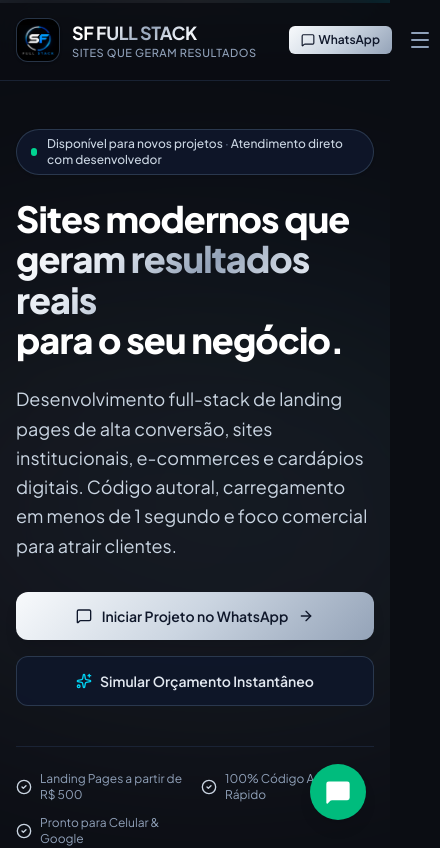
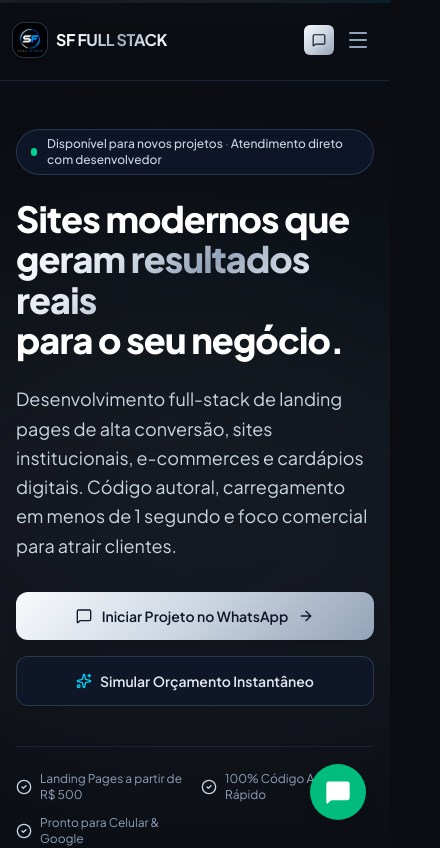
Before and after one commit to leosantosCODED77/SF-fullstack, a React (Vite) app: page / in a window 390 px wide. Shown: the top 848 px of the page, 440 px wide, since content can reach past the window. Built offline with nearby package versions, Linux system fonts and the light colour scheme.

Commit message:
fix: corrigir posicionamento do menu em celulares

```diff
--- a/src/components/Navbar.tsx
+++ b/src/components/Navbar.tsx
@@ -22,10 +22,10 @@ export default function Navbar({ onOpenInstagram, onOpenSimulator, onOpenBriefin
 
   return (
     <header className="sticky top-0 z-50 w-full backdrop-blur-xl bg-[#0B0D13]/85 border-b border-slate-800/80 transition-all duration-200">
-      <div className="max-w-7xl mx-auto px-4 sm:px-6 lg:px-8 h-20 flex items-center justify-between gap-8">
+      <div className="max-w-7xl mx-auto px-3 sm:px-6 lg:px-8 h-20 flex items-center justify-between gap-2 sm:gap-8">
         {/* Zone 1: Brand Wordmark (Strict Top Bar Contract) */}
-        <a href="#" className="flex items-center gap-3 group shrink-0">
-          <div className="w-11 h-11 rounded-xl overflow-hidden border border-slate-700/80 bg-black flex items-center justify-center relative shadow-sm group-hover:border-slate-500 transition-colors">
+        <a href="#" className="flex items-center gap-2 sm:gap-3 group shrink-0">
+          <div className="w-9 h-9 sm:w-11 sm:h-11 shrink-0 rounded-xl overflow-hidden border border-slate-700/80 bg-black flex items-center justify-center relative shadow-sm group-hover:border-slate-500 transition-colors">
             <img
               src={siteConfig.logoPath}
               alt="SF Full Stack"
@@ -33,10 +33,10 @@ export default function Navbar({ onOpenInstagram, onOpenSimulator, onOpenBriefin
             />
           </div>
           <div className="flex flex-col">
-            <span className="text-lg font-bold tracking-tight text-white group-hover:text-slate-200 transition-colors whitespace-nowrap">
+            <span className="text-sm min-[380px]:text-base sm:text-lg font-bold tracking-tight text-white group-hover:text-slate-200 transition-colors whitespace-nowrap">
               SF <span className="silver-gradient-text">FULL STACK</span>
             </span>
-            <span className="text-[11px] font-medium text-slate-400 tracking-wider uppercase -mt-0.5">
+            <span className="hidden min-[480px]:block text-[11px] font-medium text-slate-400 tracking-wider uppercase -mt-0.5">
               Sites que geram resultados
             </span>
           </div>
@@ -80,15 +80,16 @@ export default function Navbar({ onOpenInstagram, onOpenSimulator, onOpenBriefin
         </div>
 
         {/* Mobile menu trigger */}
-        <div className="flex sm:hidden items-center gap-2">
+        <div className="flex sm:hidden items-center gap-1 shrink-0">
           <a
             href={getWhatsAppUrl("Olá! Vim pelo site da SF Full Stack.")}
             target="_blank"
             rel="noopener noreferrer"
-            className="silver-button px-3 py-1.5 text-xs rounded-md flex items-center gap-1 font-semibold"
+            className="silver-button px-2 py-2 min-[480px]:px-3 min-[480px]:py-1.5 text-xs rounded-md flex items-center gap-1 font-semibold"
+            aria-label="Falar com a SF Full Stack no WhatsApp"
           >
             <MessageSquare className="w-3.5 h-3.5" />
-            <span>WhatsApp</span>
+            <span className="hidden min-[480px]:inline">WhatsApp</span>
           </a>
           <button
             onClick={() => setMobileMenuOpen(!mobileMenuOpen)}
```
